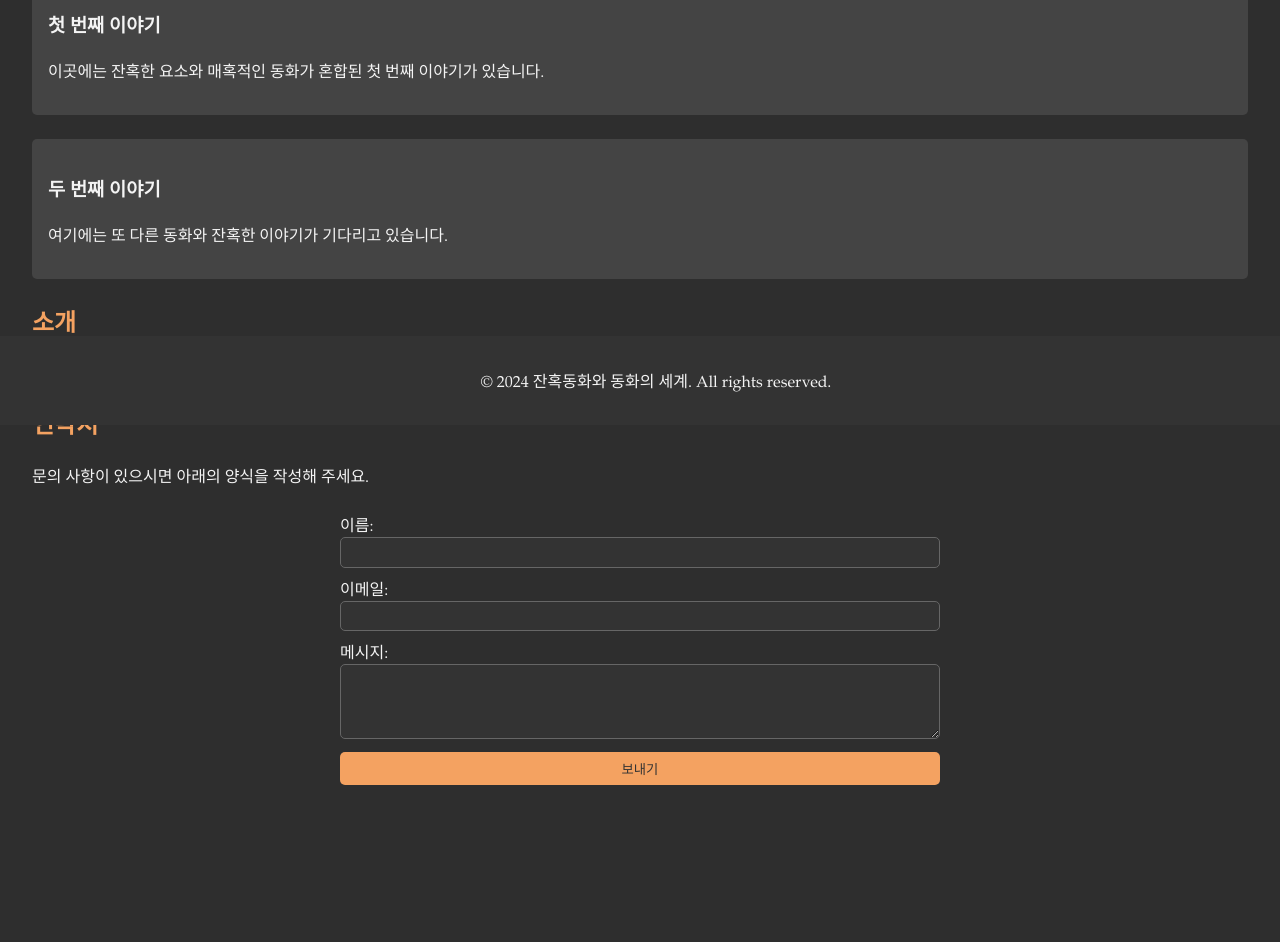
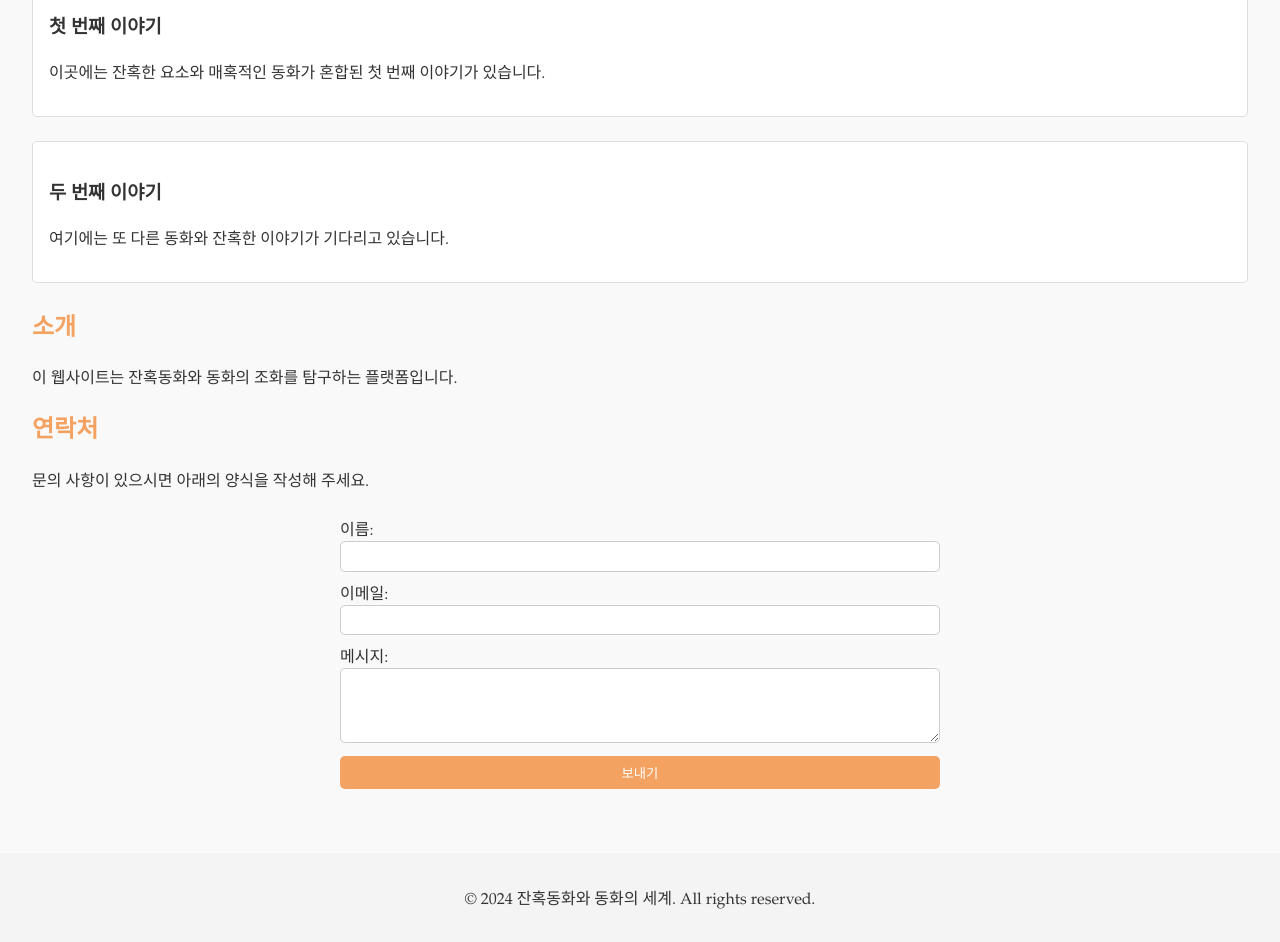
Before and after one commit to skybluelvoe/test_0724, a website built with Vite: page index.html in a window 1280 px wide. Shown: the part 375-1317 px from the top of the page. Before the commit the page ends 1192 px from the top, so only its background shows below. Built offline with nearby package versions, Linux system fonts and the light colour scheme.

Commit message:
Update styles.css
css 수정

```diff
--- a/styles.css
+++ b/styles.css
@@ -1,15 +1,15 @@
 /* styles.css */
 body {
   font-family: 'Garamond', serif;
-  color: #f4f4f4;
-  background-color: #2e2e2e;
+  color: #333; /* 텍스트 색상 변경 */
+  background-color: #f9f9f9; /* 밝은 배경색 */
   margin: 0;
   padding: 0;
 }
 
 header {
-  background: #333;
-  color: #f4f4f4;
+  background: #f4f4f4; /* 밝은 배경색 */
+  color: #333; /* 텍스트 색상 변경 */
   padding: 1em;
   text-align: center;
 }
@@ -30,7 +30,7 @@ nav ul li {
 }
 
 nav ul li a {
-  color: #f4f4f4;
+  color: #333; /* 링크 색상 변경 */
   text-decoration: none;
   font-weight: bold;
 }
@@ -40,13 +40,14 @@ main {
 }
 
 h2 {
-  color: #f4a261;
+  color: #f4a261; /* 제목 색상 유지 */
 }
 
 article {
   margin-bottom: 1.5em;
   padding: 1em;
-  background: #444;
+  background: #fff; /* 밝은 배경색 */
+  border: 1px solid #ddd; /* 경계 색상 추가 */
   border-radius: 5px;
 }
 
@@ -63,10 +64,10 @@ form label {
 
 form input, form textarea {
   padding: 0.5em;
-  border: 1px solid #666;
+  border: 1px solid #ccc; /* 경계 색상 변경 */
   border-radius: 5px;
-  background: #333;
-  color: #f4f4f4;
+  background: #fff; /* 입력 배경색 변경 */
+  color: #333; /* 입력 텍스트 색상 변경 */
 }
 
 form button {
@@ -74,21 +75,20 @@ form button {
   padding: 0.5em;
   border: none;
   border-radius: 5px;
-  background: #f4a261;
-  color: #333;
+  background: #f4a261; /* 버튼 색상 유지 */
+  color: #fff; /* 버튼 텍스트 색상 변경 */
   cursor: pointer;
 }
 
 form button:hover {
-  background: #e76f51;
+  background: #e76f51; /* 버튼 호버 색상 유지 */
 }
 
 footer {
-  background: #333;
-  color: #f4f4f4;
+  background: #f4f4f4; /* 밝은 배경색 */
+  color: #333; /* 텍스트 색상 변경 */
   text-align: center;
   padding: 1em;
-  position: fixed;
-  width: 100%;
-  bottom: 0;
+  position: relative; /* 고정 위치 제거 */
+  margin-top: 2em; /* 콘텐츠와 푸터 간의 여백 추가 */
 }
```
